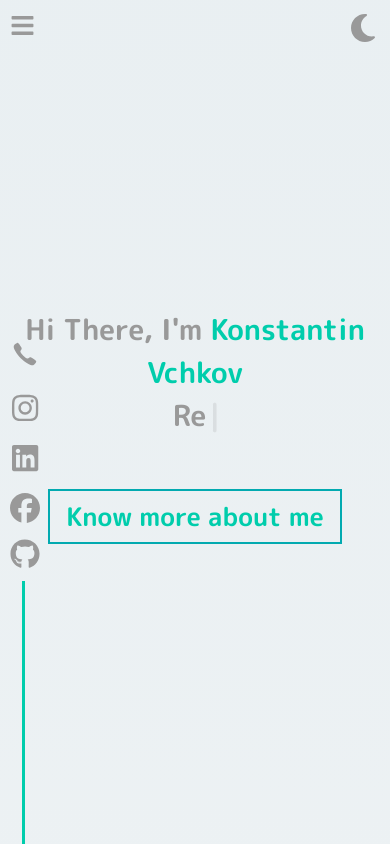
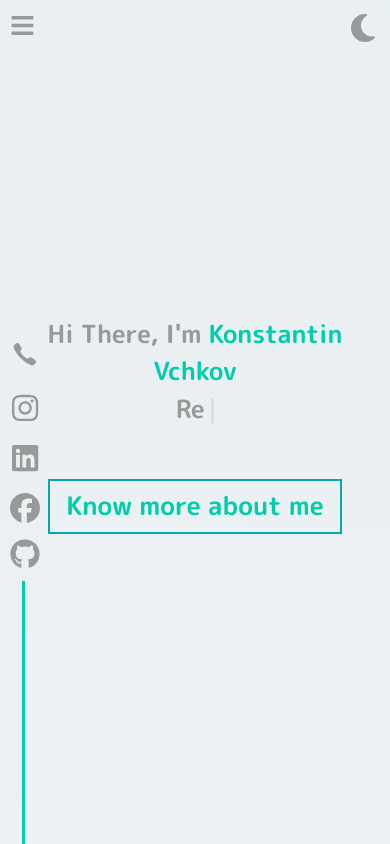
Before and after one commit to KonstantinVchkov/web-portfolio, a React (Create React App) app: page / in a window 390 px wide. Shown: the top 844 px of the page. Built offline with nearby package versions, Linux system fonts and the light colour scheme; a web font is replaced by a local one.

Commit message:
title changed

```diff
--- a/src/styles/home-style.css
+++ b/src/styles/home-style.css
@@ -49,7 +49,7 @@
 /* Responsive styles for phone */
 @media (max-width: 500px) {
   .hero-title {
-    font-size: 1.8rem;
+    font-size: 25px;
     line-height: 1.5;
   }
 }
```
